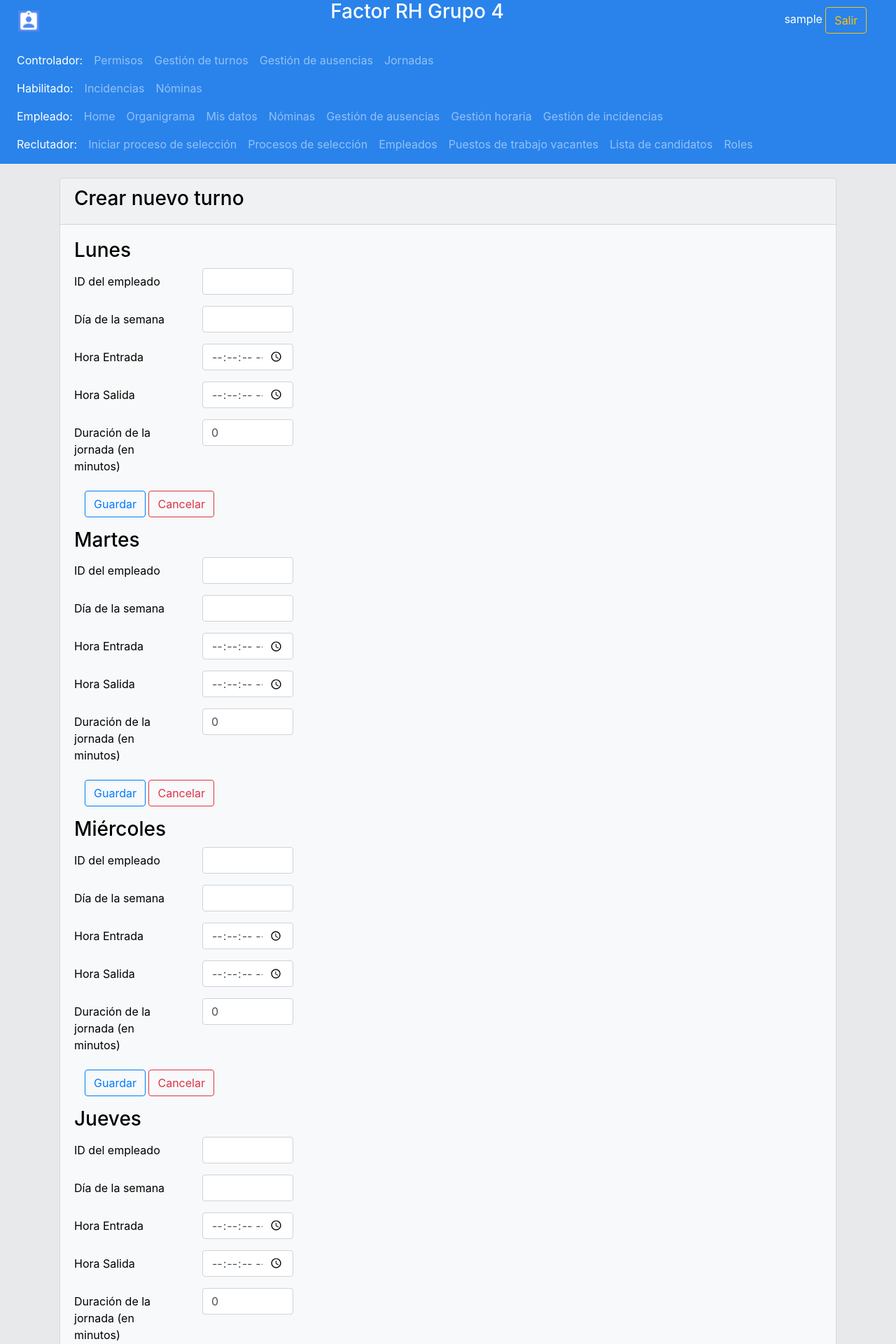
After one commit to ATorroba/FactorRH_Grupo04, a Spring Boot app: page /turnos/crear in a window 1280 px wide. The commit adds this page. Shown: the top 1920 px of the page at 70% size. Run offline with Spring Boot 4, Linux system fonts and the light colour scheme; the visitor is signed in with stand-in values (Sample User, id 1); some of the project's set-up classes (security, data sources, template engines, error pages and the like) are left out, and stand-ins take their place; some libraries are stand-ins or nearby versions.

Commit message:
empleado publica turnos

```diff
--- a/tfgweb0/src/main/java/es/upm/dit/isst/tfg/tfgwebapp/controller/TurnosController.java
+++ b/tfgweb0/src/main/java/es/upm/dit/isst/tfg/tfgwebapp/controller/TurnosController.java
@@ -10,6 +10,7 @@ import org.springframework.web.bind.annotation.PostMapping;
 import org.springframework.validation.annotation.Validated;
 import java.util.Map;
 import org.springframework.validation.BindingResult;
+import org.springframework.validation.ObjectError;
 import org.springframework.web.bind.annotation.PathVariable;
 
 import java.util.List;
@@ -126,4 +127,22 @@ public class TurnosController {
     }
     return "redirect:/gestiona_turnos/editar_turno/" + idEmpleado;
 }
+
+    @GetMapping("turnos/crear")
+        public String crear(Map<String, Object> model) {
+            Turnos turno = new Turnos();
+            model.put("turno", turno);
+            return "crear_turno";
+
+        }
+
+    @PostMapping("turnos/guardar")
+    public String guardar(@Validated Turnos turno, BindingResult result, Map<String, Object> model) {
+        try {
+            RestTemplate restTemplate = new RestTemplate();
+            restTemplate.postForObject("http://localhost:8083/turnos/", turno, Turnos.class);
+        } catch (Exception e) {
+        }
+        return "redirect:/turnos/crear";
+    }
 }
--- a/tfgweb0/src/main/resources/i18n/messages.properties
+++ b/tfgweb0/src/main/resources/i18n/messages.properties
@@ -149,6 +149,9 @@ controlador.turnos.edicion = Editar turnos
 controlador.turnos.horaentrada = Hora Entrada
 controlador.turnos.horasalida = Hora Salida
 controlador.turnos.duracion = Duración de la jornada (en minutos)
+controlador.turnos.crearTurno = Crear nuevo turno
+controlador.turnos.idemp = ID del empleado
+controlador.turnos.idDia = Día de la semana
 ### Candidatos
 candidatos.lista.titulo = Lista de candidatos
 candidatos.formulario.titulo.nuevo = Nuevo candidato
--- /dev/null
+++ b/tfgweb0/src/main/resources/templates/crear_turno.html
@@ -0,0 +1,365 @@
+<!DOCTYPE html>
+<html xmlns:th="http://www.thymeleaf.org">
+
+<head th:replace="layouts/base::head(light,${date})">
+	<meta charset="UTF-8">
+</head>
+
+<body>
+	<header th:replace="layouts/base::header(dark,${date})"></header>
+	<div class="container">
+		<div class="card bg-light">
+
+			<div class="card-header">
+				<h3 th:text="#{controlador.turnos.crearTurno}"></h3>
+			</div>
+			<div class="card-body">
+
+				<p th:each="error:${result}" th:text="${error.defaultMessage}" class="text-danger"></p>
+                <h3>Lunes</h3>
+				<form th:action="@{/turnos/guardar}" th:object="${turno}" method="post">
+
+                    <input type="hidden" th:field="*{idTurno}" />
+
+                    <div class="form-group row">
+                        <label class="col-sm-2 col-form-label" th:text="#{controlador.turnos.idemp}"></label>
+                        <div class="col-sm-6">
+                            <input type="text" th:field="*{idEmpleado}" class="form-control" style="width: 25%;" required />
+                        </div>
+                    </div>
+
+                    <div class="form-group row">
+                        <label class="col-sm-2 col-form-label" th:text="#{controlador.turnos.idDia}"></label>
+                        <div class="col-sm-6">
+                            <input type="text" th:field="*{idDia}" class="form-control" style="width: 25%;" required />
+                        </div>
+                    </div>
+
+                    <div class="form-group row">
+                        <label class="col-sm-2 col-form-label" th:text="#{controlador.turnos.horaentrada}"></label>
+                        <div class="col-sm-6">
+                            <input type="time" th:field="*{hora_entrada}" class="form-control" style="width: 25%;" step="1">
+                        </div>
+                    </div>
+
+                    <div class="form-group row">
+                        <label class="col-sm-2 col-form-label" th:text="#{controlador.turnos.horasalida}"></label>
+                        <div class="col-sm-6">
+                            <input type="time" th:field="*{hora_salida}" class="form-control" style="width: 25%;" step="1">
+                        </div>
+                    </div>
+
+                    <div class="form-group row">
+                        <label class="col-sm-2 col-form-label" th:text="#{controlador.turnos.duracion}"></label>
+                        <div class="col-sm-6">
+                            <input type="text" th:field="*{minutos_jornada}" class="form-control" style="width: 25%;" step="1">
+                        </div>
+                    </div>
+
+			    	<div class="form-group">
+					    <div class="col-sm-6">
+						    <input type="submit" th:value="#{jornada.acciones.guardar}" class="btn btn-outline-primary">
+						    <a th:href="@{/turnos/gestiona_turnos}"
+						    	class="btn btn-outline-danger" th:text="#{jornada.acciones.cancelar}"></a>
+					    </div>
+				    </div>
+			    </form>
+
+                <h3>Martes</h3>
+				<form th:action="@{/turnos/guardar}" th:object="${turno}" method="post">
+
+                    <input type="hidden" th:field="*{idTurno}" />
+
+                    <div class="form-group row">
+                        <label class="col-sm-2 col-form-label" th:text="#{controlador.turnos.idemp}"></label>
+                        <div class="col-sm-6">
+                            <input type="text" th:field="*{idEmpleado}" class="form-control" style="width: 25%;" required />
+                        </div>
+                    </div>
+
+                    <div class="form-group row">
+                        <label class="col-sm-2 col-form-label" th:text="#{controlador.turnos.idDia}"></label>
+                        <div class="col-sm-6">
+                            <input type="text" th:field="*{idDia}" class="form-control" style="width: 25%;" required />
+                        </div>
+                    </div>
+
+                    <div class="form-group row">
+                        <label class="col-sm-2 col-form-label" th:text="#{controlador.turnos.horaentrada}"></label>
+                        <div class="col-sm-6">
+                            <input type="time" th:field="*{hora_entrada}" class="form-control" style="width: 25%;" step="1">
+                        </div>
+                    </div>
+
+                    <div class="form-group row">
+                        <label class="col-sm-2 col-form-label" th:text="#{controlador.turnos.horasalida}"></label>
+                        <div class="col-sm-6">
+                            <input type="time" th:field="*{hora_salida}" class="form-control" style="width: 25%;" step="1">
+                        </div>
+                    </div>
+
+                    <div class="form-group row">
+                        <label class="col-sm-2 col-form-label" th:text="#{controlador.turnos.duracion}"></label>
+                        <div class="col-sm-6">
+                            <input type="text" th:field="*{minutos_jornada}" class="form-control" style="width: 25%;" step="1">
+                        </div>
+                    </div>
+
+			    	<div class="form-group">
+					    <div class="col-sm-6">
+						    <input type="submit" th:value="#{jornada.acciones.guardar}" class="btn btn-outline-primary">
+						    <a th:href="@{/turnos/gestiona_turnos}"
+						    	class="btn btn-outline-danger" th:text="#{jornada.acciones.cancelar}"></a>
+					    </div>
+				    </div>
+			    </form>
+
+                <h3>Miércoles</h3>
+				<form th:action="@{/turnos/guardar}" th:object="${turno}" method="post">
+
+                    <input type="hidden" th:field="*{idTurno}" />
+
+                    <div class="form-group row">
+                        <label class="col-sm-2 col-form-label" th:text="#{controlador.turnos.idemp}"></label>
+                        <div class="col-sm-6">
+                            <input type="text" th:field="*{idEmpleado}" class="form-control" style="width: 25%;" required />
+                        </div>
+                    </div>
+
+                    <div class="form-group row">
+                        <label class="col-sm-2 col-form-label" th:text="#{controlador.turnos.idDia}"></label>
+                        <div class="col-sm-6">
+                            <input type="text" th:field="*{idDia}" class="form-control" style="width: 25%;" required />
+                        </div>
+                    </div>
+
+                    <div class="form-group row">
+                        <label class="col-sm-2 col-form-label" th:text="#{controlador.turnos.horaentrada}"></label>
+                        <div class="col-sm-6">
+                            <input type="time" th:field="*{hora_entrada}" class="form-control" style="width: 25%;" step="1">
+                        </div>
+                    </div>
+
+                    <div class="form-group row">
+                        <label class="col-sm-2 col-form-label" th:text="#{controlador.turnos.horasalida}"></label>
+                        <div class="col-sm-6">
+                            <input type="time" th:field="*{hora_salida}" class="form-control" style="width: 25%;" step="1">
+                        </div>
+                    </div>
+
+                    <div class="form-group row">
+                        <label class="col-sm-2 col-form-label" th:text="#{controlador.turnos.duracion}"></label>
+                        <div class="col-sm-6">
+                            <input type="text" th:field="*{minutos_jornada}" class="form-control" style="width: 25%;" step="1">
+                        </div>
+                    </div>
+
+			    	<div class="form-group">
+					    <div class="col-sm-6">
+						    <input type="submit" th:value="#{jornada.acciones.guardar}" class="btn btn-outline-primary">
+						    <a th:href="@{/turnos/gestiona_turnos}"
+						    	class="btn btn-outline-danger" th:text="#{jornada.acciones.cancelar}"></a>
+					    </div>
+				    </div>
+			    </form>
+
+                <h3>Jueves</h3>
+				<form th:action="@{/turnos/guardar}" th:object="${turno}" method="post">
+
+                    <input type="hidden" th:field="*{idTurno}" />
+
+                    <div class="form-group row">
+                        <label class="col-sm-2 col-form-label" th:text="#{controlador.turnos.idemp}"></label>
+                        <div class="col-sm-6">
+                            <input type="text" th:field="*{idEmpleado}" class="form-control" style="width: 25%;" required />
+                        </div>
+                    </div>
+
+                    <div class="form-group row">
+                        <label class="col-sm-2 col-form-label" th:text="#{controlador.turnos.idDia}"></label>
+                        <div class="col-sm-6">
+                            <input type="text" th:field="*{idDia}" class="form-control" style="width: 25%;" required />
+                        </div>
+                    </div>
+
+                    <div class="form-group row">
+                        <label class="col-sm-2 col-form-label" th:text="#{controlador.turnos.horaentrada}"></label>
+                        <div class="col-sm-6">
+                            <input type="time" th:field="*{hora_entrada}" class="form-control" style="width: 25%;" step="1">
+                        </div>
+                    </div>
+
+                    <div class="form-group row">
+                        <label class="col-sm-2 col-form-label" th:text="#{controlador.turnos.horasalida}"></label>
+                        <div class="col-sm-6">
+                            <input type="time" th:field="*{hora_salida}" class="form-control" style="width: 25%;" step="1">
+                        </div>
+                    </div>
+
+                    <div class="form-group row">
+                        <label class="col-sm-2 col-form-label" th:text="#{controlador.turnos.duracion}"></label>
+                        <div class="col-sm-6">
+                            <input type="text" th:field="*{minutos_jornada}" class="form-control" style="width: 25%;" step="1">
+                        </div>
+                    </div>
+
+			    	<div class="form-group">
+					    <div class="col-sm-6">
+						    <input type="submit" th:value="#{jornada.acciones.guardar}" class="btn btn-outline-primary">
+						    <a th:href="@{/turnos/gestiona_turnos}"
+						    	class="btn btn-outline-danger" th:text="#{jornada.acciones.cancelar}"></a>
+					    </div>
+				    </div>
+			    </form>
+
+                <h3>Viernes</h3>
+				<form th:action="@{/turnos/guardar}" th:object="${turno}" method="post">
+
+                    <input type="hidden" th:field="*{idTurno}" />
+
+                    <div class="form-group row">
+                        <label class="col-sm-2 col-form-label" th:text="#{controlador.turnos.idemp}"></label>
+                        <div class="col-sm-6">
+                            <input type="text" th:field="*{idEmpleado}" class="form-control" style="width: 25%;" required />
+                        </div>
+                    </div>
+
+                    <div class="form-group row">
+                        <label class="col-sm-2 col-form-label" th:text="#{controlador.turnos.idDia}"></label>
+                        <div class="col-sm-6">
+                            <input type="text" th:field="*{idDia}" class="form-control" style="width: 25%;" required />
+                        </div>
+                    </div>
+
+                    <div class="form-group row">
+                        <label class="col-sm-2 col-form-label" th:text="#{controlador.turnos.horaentrada}"></label>
+                        <div class="col-sm-6">
+                            <input type="time" th:field="*{hora_entrada}" class="form-control" style="width: 25%;" step="1">
+                        </div>
+                    </div>
+
+                    <div class="form-group row">
+                        <label class="col-sm-2 col-form-label" th:text="#{controlador.turnos.horasalida}"></label>
+                        <div class="col-sm-6">
+                            <input type="time" th:field="*{hora_salida}" class="form-control" style="width: 25%;" step="1">
+                        </div>
+                    </div>
+
+                    <div class="form-group row">
+                        <label class="col-sm-2 col-form-label" th:text="#{controlador.turnos.duracion}"></label>
+                        <div class="col-sm-6">
+                            <input type="text" th:field="*{minutos_jornada}" class="form-control" style="width: 25%;" step="1">
+                        </div>
+                    </div>
+
+			    	<div class="form-group">
+					    <div class="col-sm-6">
+						    <input type="submit" th:value="#{jornada.acciones.guardar}" class="btn btn-outline-primary">
+						    <a th:href="@{/turnos/gestiona_turnos}"
+						    	class="btn btn-outline-danger" th:text="#{jornada.acciones.cancelar}"></a>
+					    </div>
+				    </div>
+			    </form>
+
+                <h3>Sábado</h3>
+				<form th:action="@{/turnos/guardar}" th:object="${turno}" method="post">
+
+                    <input type="hidden" th:field="*{idTurno}" />
+
+                    <div class="form-group row">
+                        <label class="col-sm-2 col-form-label" th:text="#{controlador.turnos.idemp}"></label>
+                        <div class="col-sm-6">
+                            <input type="text" th:field="*{idEmpleado}" class="form-control" style="width: 25%;" required />
+                        </div>
+                    </div>
+
+                    <div class="form-group row">
+                        <label class="col-sm-2 col-form-label" th:text="#{controlador.turnos.idDia}"></label>
+                        <div class="col-sm-6">
+                            <input type="text" th:field="*{idDia}" class="form-control" style="width: 25%;" required />
+                        </div>
+                    </div>
+
+                    <div class="form-group row">
+                        <label class="col-sm-2 col-form-label" th:text="#{controlador.turnos.horaentrada}"></label>
+                        <div class="col-sm-6">
+                            <input type="time" th:field="*{hora_entrada}" class="form-control" style="width: 25%;" step="1">
+                        </div>
+                    </div>
+
+                    <div class="form-group row">
+                        <label class="col-sm-2 col-form-label" th:text="#{controlador.turnos.horasalida}"></label>
+                        <div class="col-sm-6">
+                            <input type="time" th:field="*{hora_salida}" class="form-control" style="width: 25%;" step="1">
+                        </div>
+                    </div>
+
+                    <div class="form-group row">
+                        <label class="col-sm-2 col-form-label" th:text="#{controlador.turnos.duracion}"></label>
+                        <div class="col-sm-6">
+                            <input type="text" th:field="*{minutos_jornada}" class="form-control" style="width: 25%;" step="1">
+                        </div>
+                    </div>
+
+			    	<div class="form-group">
+					    <div class="col-sm-6">
+						    <input type="submit" th:value="#{jornada.acciones.guardar}" class="btn btn-outline-primary">
+						    <a th:href="@{/turnos/gestiona_turnos}"
+						    	class="btn btn-outline-danger" th:text="#{jornada.acciones.cancelar}"></a>
+					    </div>
+				    </div>
+			    </form>
+
+                <h3>Domingo</h3>
+				<form th:action="@{/turnos/guardar}" th:object="${turno}" method="post">
+
+                    <input type="hidden" th:field="*{idTurno}" />
+
+                    <div class="form-group row">
+                        <label class="col-sm-2 col-form-label" th:text="#{controlador.turnos.idemp}"></label>
+                        <div class="col-sm-6">
+                            <input type="text" th:field="*{idEmpleado}" class="form-control" style="width: 25%;" required />
+                        </div>
+                    </div>
+
+                    <div class="form-group row">
+                        <label class="col-sm-2 col-form-label" th:text="#{controlador.turnos.idDia}"></label>
+                        <div class="col-sm-6">
+                            <input type="text" th:field="*{idDia}" class="form-control" style="width: 25%;" required />
+                        </div>
+                    </div>
+
+                    <div class="form-group row">
+                        <label class="col-sm-2 col-form-label" th:text="#{controlador.turnos.horaentrada}"></label>
+                        <div class="col-sm-6">
+                            <input type="time" th:field="*{hora_entrada}" class="form-control" style="width: 25%;" step="1">
+                        </div>
+                    </div>
+
+                    <div class="form-group row">
+                        <label class="col-sm-2 col-form-label" th:text="#{controlador.turnos.horasalida}"></label>
+                        <div class="col-sm-6">
+                            <input type="time" th:field="*{hora_salida}" class="form-control" style="width: 25%;" step="1">
+                        </div>
+                    </div>
+
+                    <div class="form-group row">
+                        <label class="col-sm-2 col-form-label" th:text="#{controlador.turnos.duracion}"></label>
+                        <div class="col-sm-6">
+                            <input type="text" th:field="*{minutos_jornada}" class="form-control" style="width: 25%;" step="1">
+                        </div>
+                    </div>
+
+			    	<div class="form-group">
+					    <div class="col-sm-6">
+						    <input type="submit" th:value="#{jornada.acciones.guardar}" class="btn btn-outline-primary">
+						    <a th:href="@{/turnos/gestiona_turnos}"
+						    	class="btn btn-outline-danger" th:text="#{jornada.acciones.cancelar}"></a>
+					    </div>
+				    </div>
+			    </form>
+		    </div>
+	    </div>
+    </div>
+</body>
+</html>
--- a/tfgweb0/src/main/resources/templates/gestiona_turnos.html
+++ b/tfgweb0/src/main/resources/templates/gestiona_turnos.html
@@ -9,7 +9,10 @@
 
 	<div class="container">
 		<div class="card bg-light">
-			<div class="card-header">
+			<div>
+				<button type="button" class="btn btn-primary" onclick="location.href='/turnos/crear'">Crear turnos</button>
+			</div>
+				<div class="card-header">
 				<h3 th:text="#{empleados.lista.titulo}"></h3>
 			</div>
 			<div class="card-body">
```
Also changed, not shown: tfgapi0/src/main/java/es/upm/dit/isst/tfgapi/controller/ControllerTurnos.java (+10 -0 lines).
